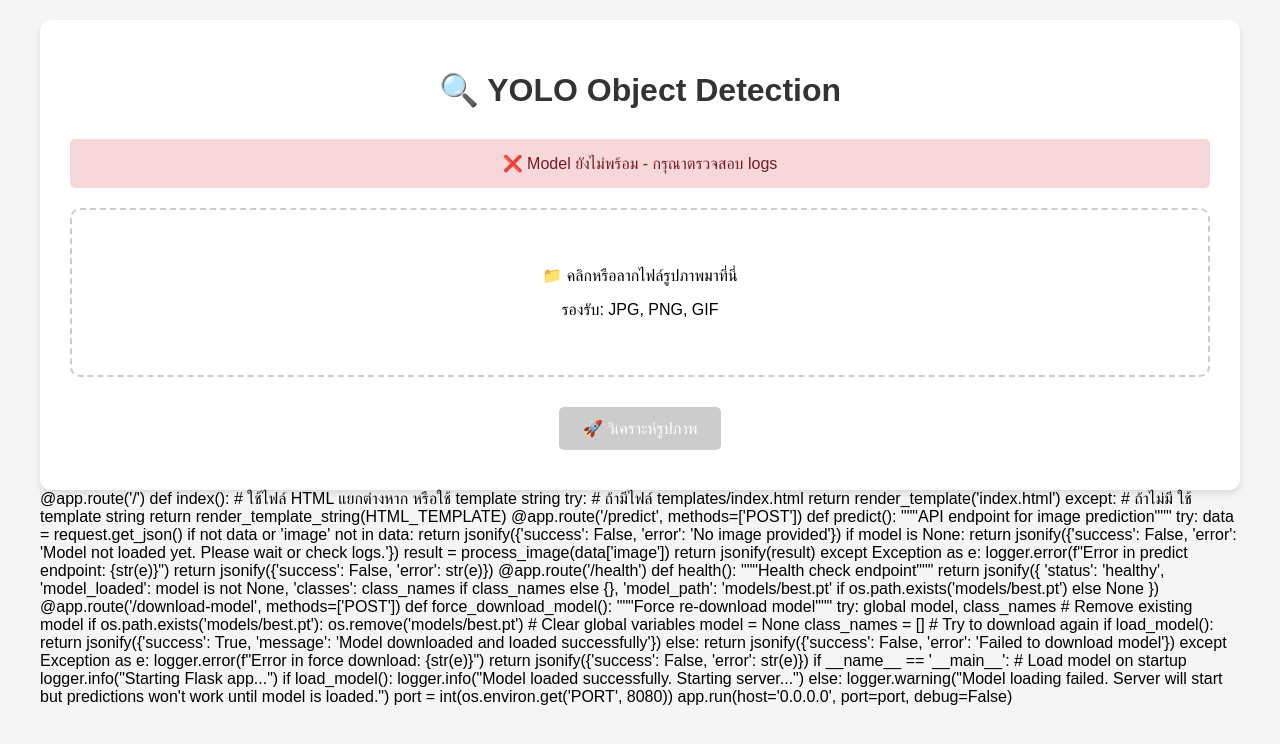
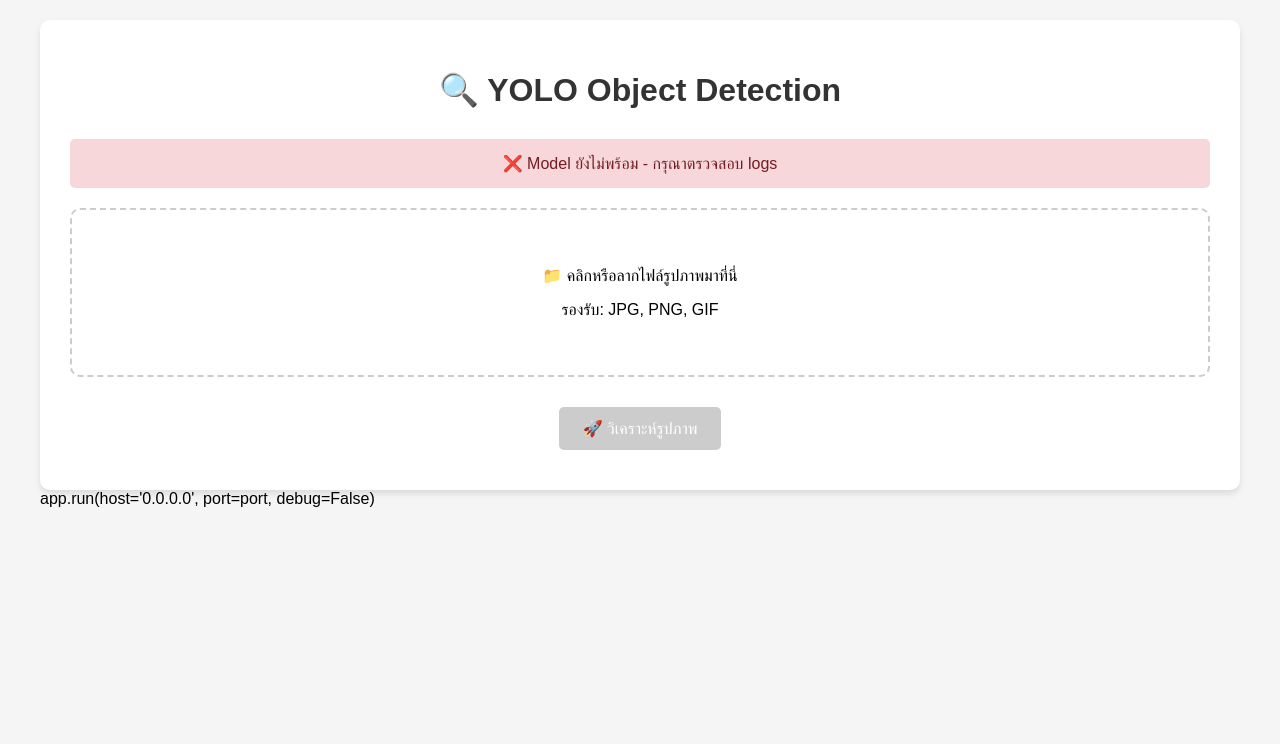
Before and after one commit to kaknoob/skin-for-website, a Flask app: page / in a window 1280 px wide. Shown: the top 744 px of the page. Run offline with Flask 3, Linux system fonts and the light colour scheme.

Commit message:
Update index.html

```diff
--- a/templates/index.html
+++ b/templates/index.html
@@ -290,78 +290,4 @@
     </script>
 </body>
 </html>
-
-
-@app.route('/')
-def index():
-    # ใช้ไฟล์ HTML แยกต่างหาก หรือใช้ template string
-    try:
-        # ถ้ามีไฟล์ templates/index.html
-        return render_template('index.html')
-    except:
-        # ถ้าไม่มี ใช้ template string
-        return render_template_string(HTML_TEMPLATE)
-
-@app.route('/predict', methods=['POST'])
-def predict():
-    """API endpoint for image prediction"""
-    try:
-        data = request.get_json()
-
-        if not data or 'image' not in data:
-            return jsonify({'success': False, 'error': 'No image provided'})
-
-        if model is None:
-            return jsonify({'success': False, 'error': 'Model not loaded yet. Please wait or check logs.'})
-
-        result = process_image(data['image'])
-        return jsonify(result)
-
-    except Exception as e:
-        logger.error(f"Error in predict endpoint: {str(e)}")
-        return jsonify({'success': False, 'error': str(e)})
-
-@app.route('/health')
-def health():
-    """Health check endpoint"""
-    return jsonify({
-        'status': 'healthy',
-        'model_loaded': model is not None,
-        'classes': class_names if class_names else {},
-        'model_path': 'models/best.pt' if os.path.exists('models/best.pt') else None
-    })
-
-@app.route('/download-model', methods=['POST'])
-def force_download_model():
-    """Force re-download model"""
-    try:
-        global model, class_names
-
-        # Remove existing model
-        if os.path.exists('models/best.pt'):
-            os.remove('models/best.pt')
-
-        # Clear global variables
-        model = None
-        class_names = []
-
-        # Try to download again
-        if load_model():
-            return jsonify({'success': True, 'message': 'Model downloaded and loaded successfully'})
-        else:
-            return jsonify({'success': False, 'error': 'Failed to download model'})
-
-    except Exception as e:
-        logger.error(f"Error in force download: {str(e)}")
-        return jsonify({'success': False, 'error': str(e)})
-
-if __name__ == '__main__':
-    # Load model on startup
-    logger.info("Starting Flask app...")
-    if load_model():
-        logger.info("Model loaded successfully. Starting server...")
-    else:
-        logger.warning("Model loading failed. Server will start but predictions won't work until model is loaded.")
-
-    port = int(os.environ.get('PORT', 8080))
     app.run(host='0.0.0.0', port=port, debug=False)
```
